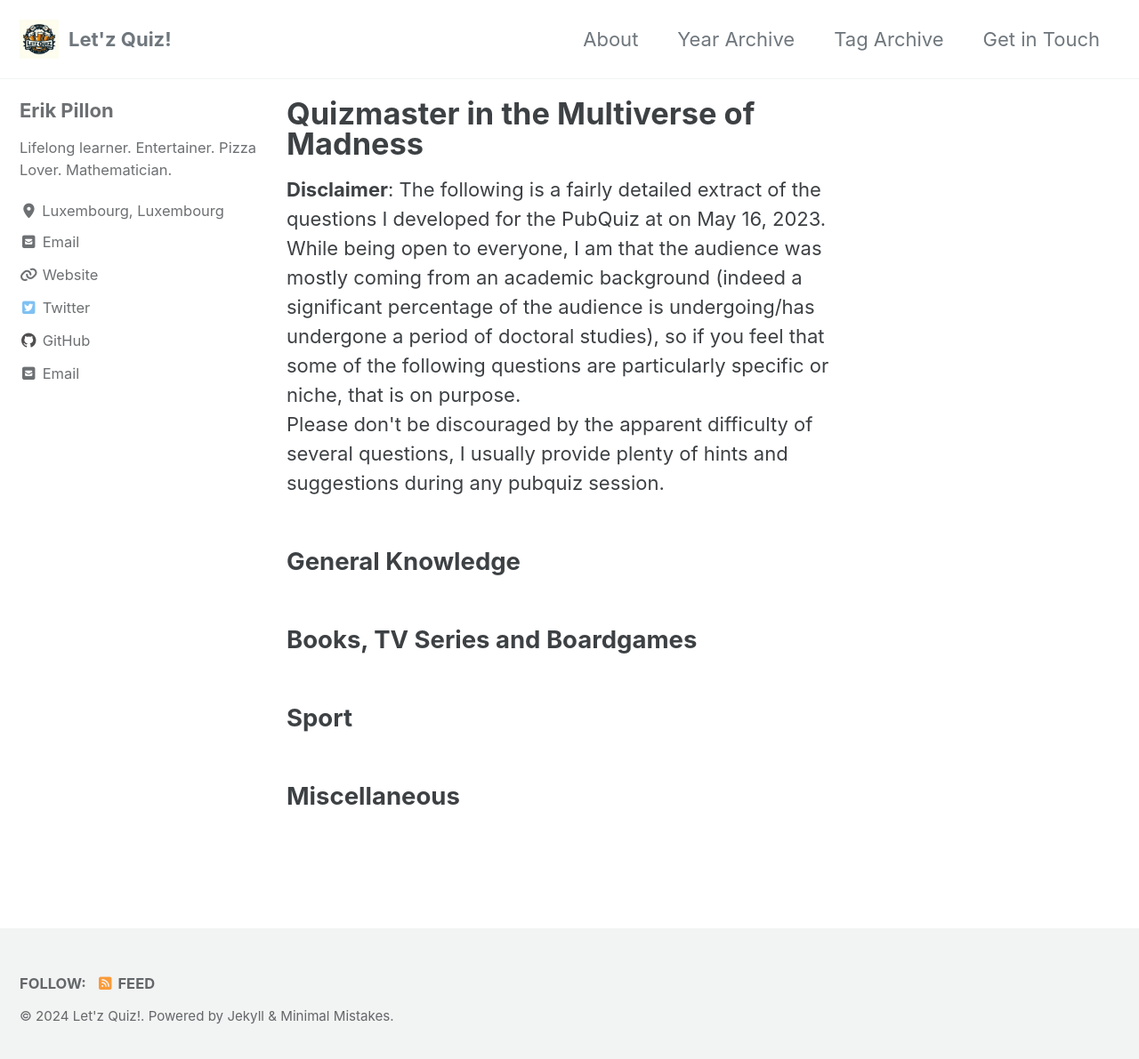
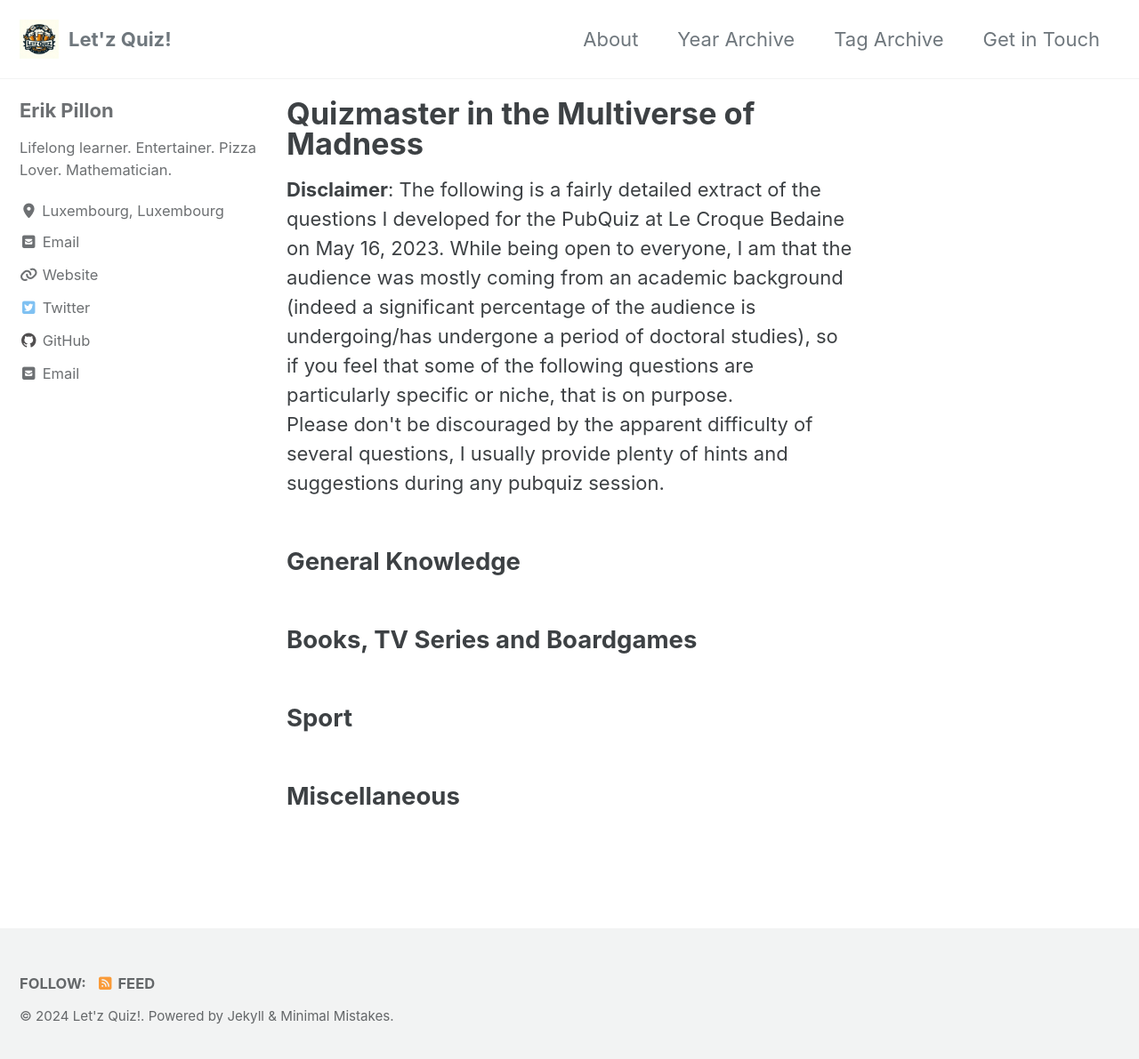
Before and after one commit to letzQuiz/letzQuiz.github.io, a Jekyll site: the page built from _posts/2023-05-16-the-quizmaster-in-the-multiverse-of-madness.md, in a window 1280 px wide and 1199 px high. Shown: the top 1191 px of the window at 89% size. Built offline with Jekyll 4.4.1, drawn with Linux system fonts in a browser that asks for light colours; cached includes are drawn as plain includes.

Commit message:
added location on all pages

```diff
--- a/_posts/2023-05-16-the-quizmaster-in-the-multiverse-of-madness.md
+++ b/_posts/2023-05-16-the-quizmaster-in-the-multiverse-of-madness.md
@@ -2,6 +2,7 @@
 layout: normal-quiz
 title:  "Quizmaster in the Multiverse of Madness"
 date: "2023-05-16"
+location: "Le Croque Bedaine"
 categories:
   - Questions
 ---
```
Also changed, not shown: _posts/2023-11-10-quizmaster-of-the-galaxy.md (+1 -0 lines), _posts/2024-01-19-the-age-of-the-quizmaster.md (+1 -0 lines), _posts/2024-07-06-the-vengeance-of-the-quizmaster.md (+1 -0 lines), _posts/2024-09-16-the-bad-the-good-and-the-quizmaster.md (+1 -0 lines), _layouts/normal-quiz.html (line endings or trailing spaces).
